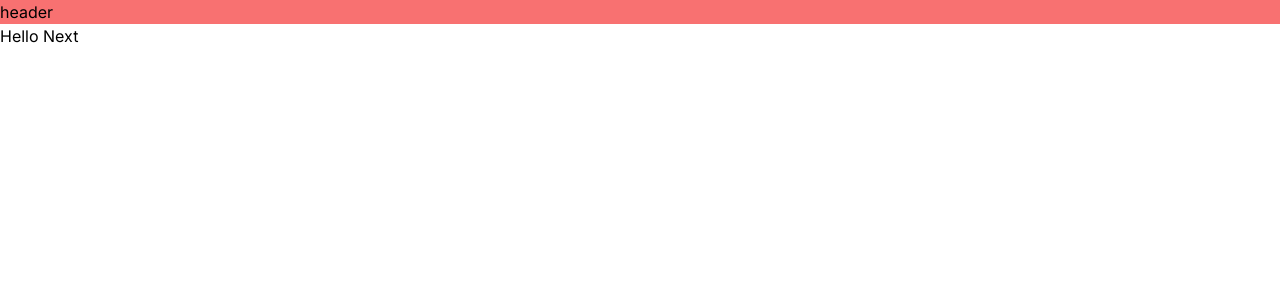
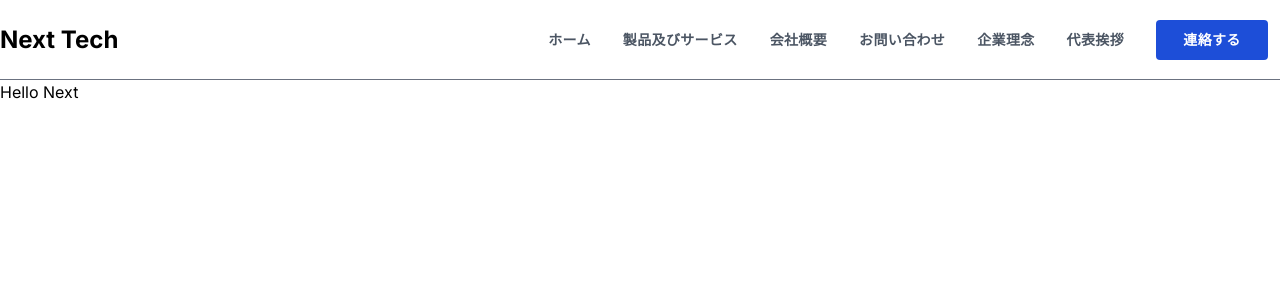
Before and after one commit to Kroro1208/next_modern_website, a Next.js app: page / in a window 1280 px wide. Shown: the top 300 px of the page. Built offline with nearby package versions, Linux system fonts and the light colour scheme.

Commit message:
header componentにメニューを表示させてスタイリング設定した

```diff
--- a/app/layout.js
+++ b/app/layout.js
@@ -13,8 +13,8 @@ export default function RootLayout({ children }) {
   return (
     <html lang="en">
       <body className={inter.className}>
-        <Header/>
-        { children }
+        <Header />
+        {children}
       </body>
     </html>
   );
--- a/components/Header.js
+++ b/components/Header.js
@@ -1,8 +1,36 @@
 import React from 'react'
+import Link from 'next/link';
+import { headerListItems } from '@/constants';
 
 function Header() {
     return (
-        <div className='bg-red-400'>header</div>
+        <div className='w-full h-20 border-b-[1px] border-gray-500 bg-white'>
+            <div className='h-full max-wc-screen-2xl mx-auto flex items-center justify-between mr-3'>
+                {/* logo */}
+                <Link href={"/"} className='relative group overflow-hidden'>
+                    <p className='text-2xl font-bold'>Next Tech</p>
+                    <span className='absolute bottom-0 w-full h-[2px] inline-block bg-primeColor -translate-x-[100%] group-hover:translate-x-0 transition-transform duration-700'></span>
+                </Link>
+                {/* headerList */}
+                <div className='hidden md:inline-flex items-center gap-8 text-sm font-extrabold tracking-wide'>
+                    <ul className='flex gap-8'>
+                        {
+                            headerListItems.map((item) => (
+                                <Link key={item.id} href={item.link}>
+                                    <li className='text-gray-600 hover:text-primeColor cursor-pointer duration-300 group relative'>
+                                        {item.title}
+                                        <span className='absolute w-full scale-0 group-hover:scale-100 inline-block h-[2px] -bottom-[1px] left-0 bg-primeColor duration-100'></span>
+                                    </li>
+                                </Link>
+                            ))
+                        }
+                    </ul>
+                    <button className='w-28 h-10 bg-blue-700 text-white rounded hover:bg-primeColor duration-300'>
+                        連絡する
+                    </button>
+                </div>
+            </div>
+        </div>
     );
 }
 
--- /dev/null
+++ b/constants/index.js
@@ -0,0 +1,32 @@
+export const headerListItems = [
+    {
+        id: '101',
+        title: 'ホーム',
+        link: '/'
+    },
+    {
+        id: '102',
+        title: '製品及びサービス',
+        link: '/services'
+    },
+    {
+        id: '103',
+        title: '会社概要',
+        link: '/about'
+    },
+    {
+        id: '104',
+        title: 'お問い合わせ',
+        link: '/contact'
+    },
+    {
+        id: '105',
+        title: '企業理念',
+        link: '/philosophy'
+    },
+    {
+        id: '106',
+        title: '代表挨拶',
+        link: '/director'
+    },
+];
```
